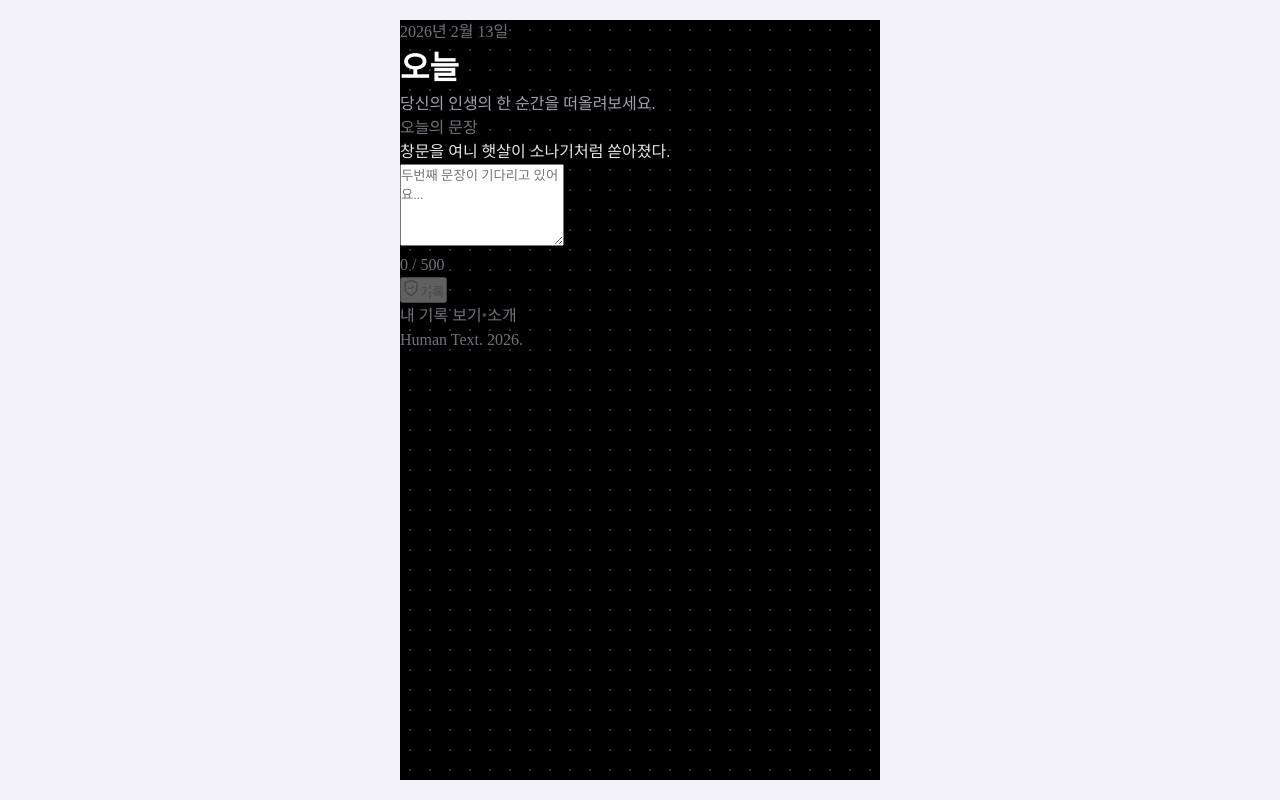
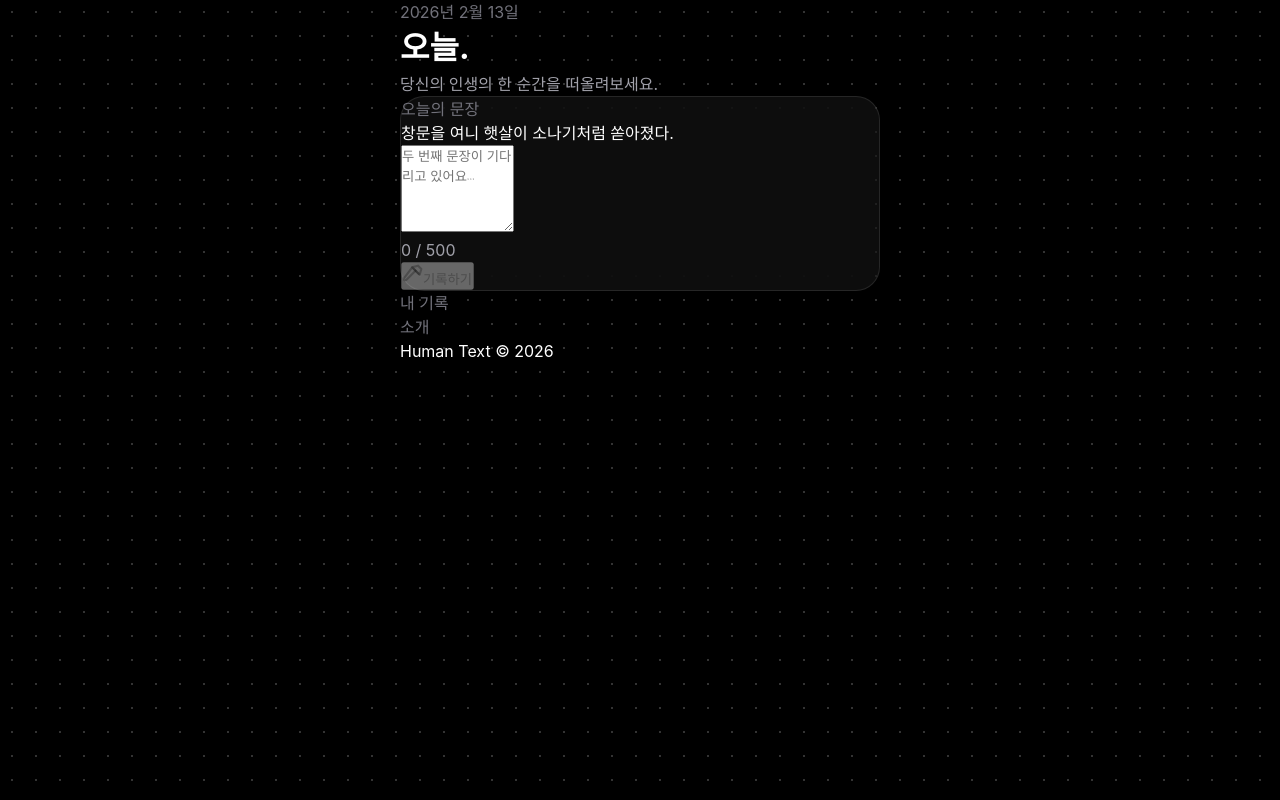
Before and after one commit to hsunp77-hub/human-text, a Next.js app: page / in a window 1280 px wide. Built offline with nearby package versions, Linux system fonts and the light colour scheme.

Commit message:
Design: Final aesthetic refinements with fountain pen icon

```diff
--- a/src/app/globals.css
+++ b/src/app/globals.css
@@ -1,19 +1,14 @@
 :root {
-  /* Modern Minimalist Palette */
-  --bg-color: #F2F2F7;
-  /* iOS Light Gray Background */
-  --card-bg: #FFFFFF;
-  --text-primary: #000000;
-  --text-secondary: #8E8E93;
-  /* iOS Gray Text */
-  --accent-color: #007AFF;
-  /* iOS Blue */
+  /* Dark Aesthetic Palette */
+  --bg-color: #000000;
+  --card-bg: rgba(255, 255, 255, 0.05);
+  --text-primary: #FFFFFF;
+  --text-secondary: #A1A1AA;
+  --accent-color: #71717A;
+  --border-color: rgba(255, 255, 255, 0.1);
 
-  --font-serif: var(--font-noto-serif), serif;
-  --font-sans: var(--font-noto-sans), sans-serif;
-  --font-handwriting: var(--font-nanum-pen), cursive;
-
-  --radius: 12px;
+  --font-sans: 'Inter', -apple-system, BlinkMacSystemFont, "Segoe UI", Roboto, "Helvetica Neue", Arial, sans-serif;
+  --font-handwriting: 'Nanum Pen Script', cursive;
 }
 
 * {
@@ -24,11 +19,11 @@
 
 body {
   background-color: var(--bg-color);
+  color: var(--text-primary);
   font-family: var(--font-sans);
-  /* Default to clean sans-serif */
-  color: var(--text-primary);
   line-height: 1.5;
   -webkit-font-smoothing: antialiased;
+  overflow-x: hidden;
 }
 
 a {
@@ -41,21 +36,19 @@ a {
   min-height: 100vh;
   display: flex;
   justify-content: center;
-  padding: 20px;
+  background-color: #000000;
+  /* Moleskine Dot Pattern */
+  background-image: radial-gradient(#333333 1px, transparent 1px);
+  background-size: 24px 24px;
 }
 
 .mobile-view {
   width: 100%;
   max-width: 480px;
-  /* Mobile width constraint on desktop */
-  background-color: #000000;
-  /* Dark Paper */
-  background-image: radial-gradient(#333333 1px, transparent 1px);
-  /* Dark Dot pattern */
-  background-size: 20px 20px;
-  min-height: 100%;
+  min-height: 100vh;
   position: relative;
-  box-shadow: 0 0 20px rgba(255, 255, 255, 0.05);
+  display: flex;
+  flex-direction: column;
 }
 
 /* Typography Utilities */
@@ -63,29 +56,11 @@ a {
   font-family: var(--font-handwriting);
 }
 
-.text-title {
-  font-size: 32px;
-  font-weight: 700;
-  letter-spacing: -0.5px;
+/* Glassmorphism Card */
+.glass-card {
+  background: var(--card-bg);
+  backdrop-filter: blur(12px);
+  -webkit-backdrop-filter: blur(12px);
+  border: 1px solid var(--border-color);
+  border-radius: 24px;
 }
-
-.text-date {
-  font-size: 14px;
-  color: var(--accent-color);
-  font-weight: 600;
-  margin-bottom: 4px;
-}
-
-.btn-icon {
-  background: white;
-  border: none;
-  width: 32px;
-  height: 32px;
-  border-radius: 50%;
-  display: flex;
-  align-items: center;
-  justify-content: center;
-  box-shadow: 0 2px 5px rgba(0, 0, 0, 0.05);
-  cursor: pointer;
-  color: var(--text-primary);
-}
--- a/src/app/page.tsx
+++ b/src/app/page.tsx
@@ -21,81 +21,82 @@ export default function Home() {
 
   return (
     <div className="app-container">
-      <div className="mobile-view">
+      <div className="mobile-view px-8">
 
         {/* Date at Top Right */}
-        <div className="absolute top-6 right-6 text-sm font-semibold" style={{ color: '#71717A' }}>
+        <div className="absolute top-8 right-8 text-sm font-semibold tracking-tight" style={{ color: 'var(--accent-color)' }}>
           {today}
         </div>
 
         {/* Main Content - Centered */}
-        <div className="flex flex-col items-center justify-center h-full px-8">
+        <div className="flex flex-col items-center justify-center min-h-[85vh]">
 
           {/* Logo/Title Area */}
           <div className={`text-center mb-16 transition-all duration-1000 ${mounted ? 'opacity-100 translate-y-0' : 'opacity-0 translate-y-4'}`}>
-            <h1 className="text-5xl font-bold mb-4 tracking-tight" style={{ color: '#FFFFFF' }}>
-              오늘
+            <h1 className="text-5xl font-bold mb-4 tracking-tighter" style={{ color: 'var(--text-primary)' }}>
+              오늘.
             </h1>
-            <p className="text-lg" style={{ color: '#A1A1AA' }}>
+            <p className="text-lg font-medium" style={{ color: 'var(--text-secondary)' }}>
               당신의 인생의 한 순간을 떠올려보세요.
             </p>
           </div>
 
           {/* Today's Sentence Card */}
           <div className={`w-full max-w-md mb-12 transition-all duration-1000 delay-200 ${mounted ? 'opacity-100 translate-y-0' : 'opacity-0 translate-y-4'}`}>
-            <div className="bg-white/5 backdrop-blur-sm rounded-2xl p-8 border border-white/10">
-              <p className="text-xs font-semibold mb-3 tracking-wider" style={{ color: '#71717A' }}>
+            <div className="glass-card p-8">
+              <p className="text-xs font-bold mb-4 uppercase tracking-[0.2em]" style={{ color: 'var(--accent-color)' }}>
                 오늘의 문장
               </p>
-              <p className="text-xl leading-relaxed mb-6" style={{ color: '#E4E4E7' }}>
+              <p className="text-2xl leading-relaxed mb-8 font-light italic" style={{ color: 'var(--text-primary)' }}>
                 창문을 여니 햇살이 소나기처럼 쏟아졌다.
               </p>
 
               {/* Writing Area */}
-              <div className="relative mb-6">
+              <div className="relative mb-8">
                 <textarea
-                  className="w-full bg-black/20 border-none rounded-xl p-4 text-[#FFFFFF] text-lg leading-relaxed resize-none outline-none min-h-[160px] font-hand"
+                  className="w-full bg-black/30 border border-white/5 rounded-2xl p-6 text-white text-xl leading-relaxed resize-none outline-none min-h-[180px] font-hand placeholder:text-white/10"
                   value={text}
                   onChange={(e) => {
                     if (e.target.value.length <= MAX_CHARS) setText(e.target.value);
                   }}
-                  placeholder="두번째 문장이 기다리고 있어요..."
+                  placeholder="두 번째 문장이 기다리고 있어요..."
                   spellCheck={false}
                   rows={5}
                 />
-                <div className="absolute bottom-2 right-4 text-xs opacity-20" style={{ color: '#71717A' }}>
+                <div className="absolute bottom-4 right-6 text-xs font-mono opacity-20" style={{ color: 'var(--text-secondary)' }}>
                   {text.length} / {MAX_CHARS}
                 </div>
               </div>
 
               {/* Record Button */}
               <button
-                className={`flex items-center justify-center gap-2 w-full text-center py-4 rounded-full font-semibold text-base transition-all ${text.length > 0 ? 'bg-white text-black hover:bg-white/90 hover:scale-[1.02]' : 'bg-white/10 text-white/30 cursor-not-allowed'}`}
+                className={`flex items-center justify-center gap-2 w-full text-center py-5 rounded-full font-bold text-lg transition-all duration-500 ${text.length > 0 ? 'bg-white text-black shadow-[0_0_20px_rgba(255,255,255,0.2)] hover:scale-[1.02]' : 'bg-white/5 text-white/10 cursor-not-allowed'}`}
                 disabled={text.length === 0}
               >
-                <svg width="18" height="18" viewBox="0 0 24 24" fill="none" stroke="currentColor" strokeWidth="2" strokeLinecap="round" strokeLinejoin="round">
-                  <path d="M12 22s8-4 8-10V5l-8-3-8 3v7c0 6 8 10 8 10z" />
-                  <path d="m9 12 2 2 4-4" />
+                <svg width="20" height="20" viewBox="0 0 24 24" fill="none" stroke="currentColor" strokeWidth="2.5" strokeLinecap="round" strokeLinejoin="round">
+                  <path d="m11 4 4 4-10.5 10.5c-.77.77-2.36 1-3 .5s-.27-2.23.5-3Z" />
+                  <path d="m11 4 7-2 4 4-2 7Z" />
+                  <path d="m15 8 4 4" />
                 </svg>
-                기록
+                기록하기
               </button>
             </div>
           </div>
 
           {/* Navigation Links */}
-          <div className={`flex gap-8 transition-all duration-1000 delay-300 ${mounted ? 'opacity-100 translate-y-0' : 'opacity-0 translate-y-4'}`}>
+          <div className={`flex items-center gap-10 transition-all duration-1000 delay-300 ${mounted ? 'opacity-100 translate-y-0' : 'opacity-0 translate-y-4'}`}>
             <Link
               href="/archive"
-              className="text-sm font-medium transition-colors hover:text-white"
-              style={{ color: '#71717A' }}
+              className="text-sm font-semibold tracking-wide transition-all hover:text-white hover:scale-105"
+              style={{ color: 'var(--accent-color)' }}
             >
-              내 기록 보기
+              내 기록
             </Link>
-            <span style={{ color: '#3F3F46' }}>•</span>
+            <div className="w-1 h-1 rounded-full bg-white/10" />
             <Link
               href="/about"
-              className="text-sm font-medium transition-colors hover:text-white"
-              style={{ color: '#71717A' }}
+              className="text-sm font-semibold tracking-wide transition-all hover:text-white hover:scale-105"
+              style={{ color: 'var(--accent-color)' }}
             >
               소개
             </Link>
@@ -104,9 +105,9 @@ export default function Home() {
         </div>
 
         {/* Footer */}
-        <div className="absolute bottom-8 left-0 right-0 text-center">
-          <p className="text-xs opacity-30" style={{ color: '#71717A' }}>
-            Human Text. 2026.
+        <div className="absolute bottom-10 left-0 right-0 text-center opacity-20">
+          <p className="text-[10px] font-mono tracking-widest uppercase">
+            Human Text © 2026
           </p>
         </div>
 
```
